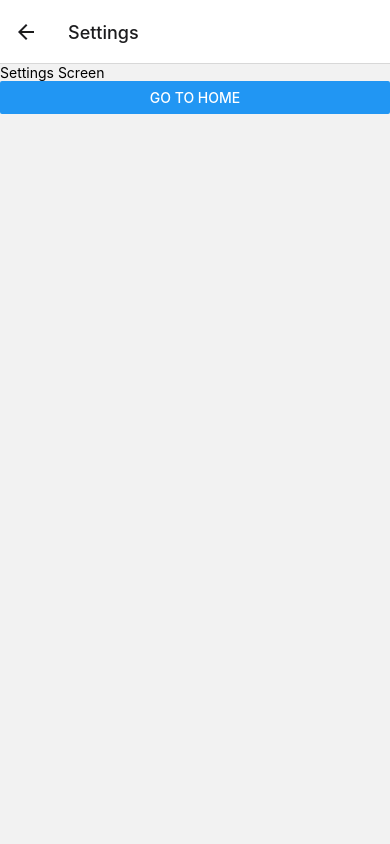
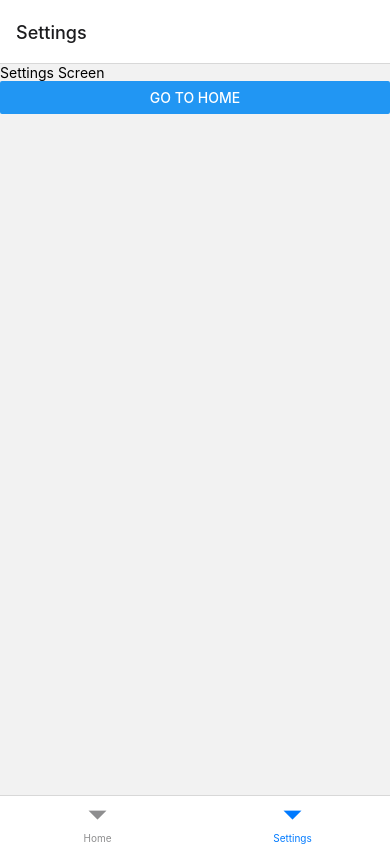
Before and after one commit to DannielNavas/dannielapp, a React Native app: screen /Settings in a window 390 px wide. Built offline with nearby package versions, Linux system fonts and the light colour scheme.

Commit message:
✨ Update navigation to use bottom tab bar

```diff
--- a/App.js
+++ b/App.js
@@ -1,6 +1,6 @@
 import { NavigationContainer } from "@react-navigation/native";
 import { StyleSheet } from "react-native";
-import NavigationStack from "./src/navigation/Navigation";
+import NavigationTab from "./src/navigation/NavigationTab";
 
 
 
@@ -18,7 +18,9 @@
         <Text>Validate</Text>
         <ValidateProps firstname="Leslye" lastname="Navarro" />
       </View> */}
-      <NavigationStack />
+      {/* <NavigationStack /> */}
+
+      <NavigationTab />
     </NavigationContainer>
   );
 }
--- /dev/null
+++ b/src/navigation/NavigationTab.js
@@ -0,0 +1,20 @@
+import { createBottomTabNavigator } from '@react-navigation/bottom-tabs';
+import React from 'react';
+import { StyleSheet } from 'react-native';
+import HomeScreen from "../screens/HomeScreen";
+import SettingsScreen from "../screens/SettingsScreen";
+
+const Tab = createBottomTabNavigator();
+
+const NavigationTab = () => {
+  return (
+    <Tab.Navigator>
+      <Tab.Screen name="Home" component={HomeScreen} />
+      <Tab.Screen name="Settings" component={SettingsScreen} />
+    </Tab.Navigator>
+  );
+}
+
+const styles = StyleSheet.create({})
+
+export default NavigationTab;
--- a/src/screens/HomeScreen.js
+++ b/src/screens/HomeScreen.js
@@ -1,15 +1,15 @@
 import React from 'react';
-import { Button, StyleSheet, Text, View } from "react-native";
+import { Button, SafeAreaView, StyleSheet, Text } from "react-native";
 
 const HomeScreen = ({ navigation }) => {
   const goToPage = () => {
     navigation.navigate("Settings");
   }
   return (
-    <View>
+    <SafeAreaView>
       <Text>Home Screen</Text>
       <Button title="Go to Settings" onPress={goToPage} />
-    </View>
+    </SafeAreaView>
   );
 }
 
--- a/src/screens/SettingsScreen.js
+++ b/src/screens/SettingsScreen.js
@@ -1,15 +1,15 @@
 import React from 'react';
-import { Button, StyleSheet, Text, View } from "react-native";
+import { Button, SafeAreaView, StyleSheet, Text } from "react-native";
 
 const SettingsScreen = ({ navigation }) => {
   const goToPage = (pageName) => {
     navigation.navigate(pageName);
   }
   return (
-    <View>
+    <SafeAreaView>
       <Text>Settings Screen</Text>
       <Button title="Go to Home" onPress={() => goToPage("Home")} />
-    </View>
+    </SafeAreaView>
   );
 }
 
```
